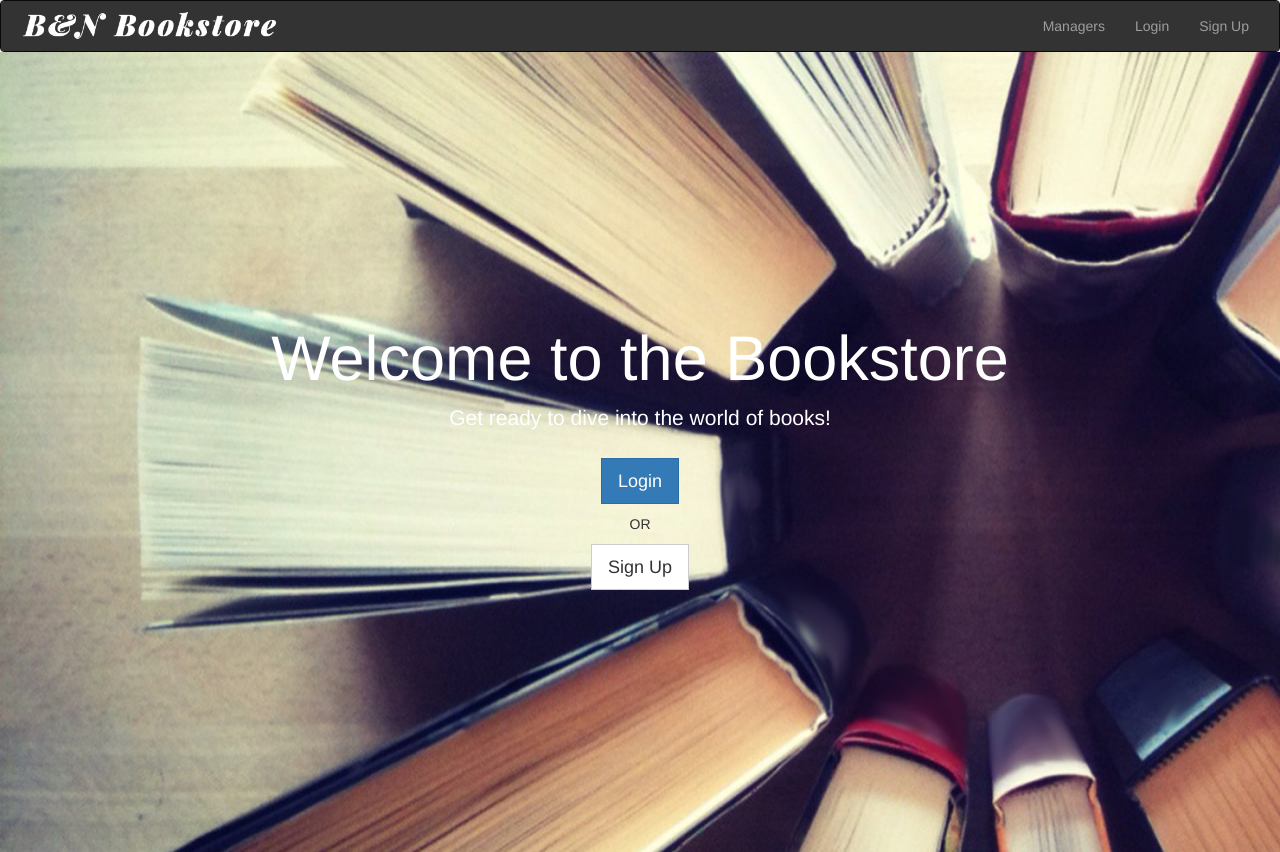
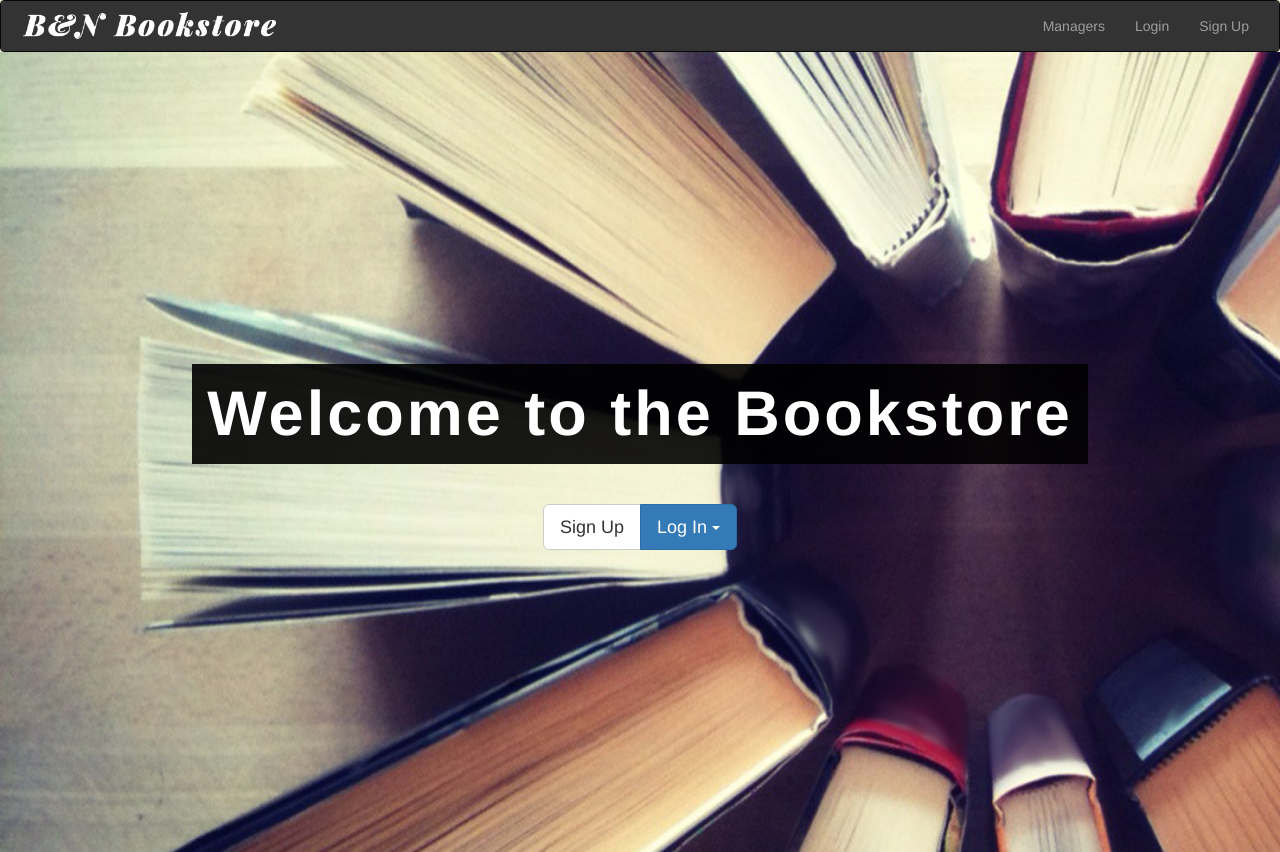
Before and after one commit to tjjjwxzq/50.008-Database-Project-2016, a Flask app: page / in a window 1280 px wide. Run offline with Flask 2, Linux system fonts and the light colour scheme; some libraries are stand-ins or nearby versions.

Commit message:
Merged (#29)
General UI

```diff
--- a/app/static/css/base.css
+++ b/app/static/css/base.css
@@ -1,4 +1,13 @@
 @import url('lib/bootstrap.min.css');
+
+body {
+  background-color: beige;
+}
+
+.container {
+  background-color: white;
+  min-height: 88vh;
+}
 
 header .navbar {
   margin-bottom: 0;
@@ -24,3 +33,8 @@ header .navbar {
   margin: 0 auto;
   margin-top: 10px;
 }
+
+.centralise {
+  display:flex;
+  justify-content:center;
+}
--- a/app/static/css/index.css
+++ b/app/static/css/index.css
@@ -12,8 +12,13 @@
   background-size: cover;
 }
 
-.jumbotron h1, p {
+.jumbotron h1 {
   color: #fff;
+  background: rgba(0,0,0,0.9);
+  padding:15px;
+  margin-bottom: 30px;
+  font-weight: bold;
+  letter-spacing:3px;
 }
 
 .jumbotron a {
@@ -39,6 +44,10 @@
   color: #000;
 }
 
+.home-page {
+  padding-top: 50px;
+}
+
 .home-page .glyphicon {
   font-size:40px;
 }
--- a/app/templates/customer/sign_up.html
+++ b/app/templates/customer/sign_up.html
@@ -4,10 +4,12 @@
 
 {% block content %}
 <div class="container">
-  <div class="row" style="display:flex;justify-content:center;">
+  <div class="row centralise">
     <div class="col-md-8 col-offset-2">
 
-      <h1 class="text-center">Customer Sign Up</h1>
+      <div class="row page-title">
+        <h1>Sign Up<span></span></h1>
+      </div>
 
       <form method="POST" action="{{ url_for('customer.sign_up') }}">
         {{ form.csrf_token }}
--- a/app/templates/pages/index.html
+++ b/app/templates/pages/index.html
@@ -11,7 +11,7 @@
       <h1 class="text-center">Welcome to the bookstore!<span></span></h1>
     </div>
 
-  	<div class="row home-page" style="padding-top:20px;">
+  	<div class="row home-page">
    	  <div class="col-md-2 col-md-offset-1 text-center action-1">
     		<div class="row"><a href="{{ url_for('my.get_account_information') }}"><span class="glyphicon glyphicon-user circle-icon" aria-hidden="true"></span></a>
     		</div>
@@ -49,32 +49,29 @@
   	</div>
   </div>
 {% elif store_manager_logged_in() %}
- <div class="jumbotron">
-    <div class="container">
-      <div class="row">
-        <div class="col-md-12">
-          <h1>Store Manager</h1>
+  <div class="container">
+    <div class="row page-title">
+      <h1 class="text-center">Store Manager<span></span></h1>
+    </div>
 
-          <div class="row">
-            <div class="col-md-4">
-              <a href="{{ url_for('store_manager.book_index') }}" class="thumbnail">
-                <p><strong>Browse Books</strong></p>
-              </a>
-            </div>
+    <div class="row home-page">
+      <div class="col-md-12">
+        <div class="col-md-4 text-center">
+          <div class="row"><a href="{{ url_for('store_manager.book_index') }}"><span class="glyphicon glyphicon-book circle-icon" aria-hidden="true"></span></a>
+          </div>
+          <div class="row"><a href="{{ url_for('store_manager.book_index') }}">Browse Books</a></div>
+        </div>
 
-            <div class="col-md-4">
-              <a href="{{ url_for('store_manager.new_book') }}" class="thumbnail">
-                <p><strong>New Book</strong></p>
-              </a>
-            </div>
+        <div class="col-md-4 text-center">
+          <div class="row"><a href="{{ url_for('store_manager.new_book') }}"><span class="glyphicon glyphicon-open circle-icon" aria-hidden="true"></span></a>
+          </div>
+          <div class="row"><a href="{{ url_for('store_manager.new_book') }}">New Book</a></div>
+        </div>
 
-            <div class="col-md-4">
-              <a href="{{ url_for('store_manager.statistics') }}" class="thumbnail">
-                <p><strong>Statistics</strong></p>
-              </a>
-            </div>
-
+        <div class="col-md-4 text-center">
+          <div class="row"><a href="{{ url_for('store_manager.statistics') }}"><span class="glyphicon glyphicon-th-list circle-icon" aria-hidden="true"></span></a>
           </div>
+          <div class="row"><a href="{{ url_for('store_manager.statistics') }}">Statistics</a></div>
         </div>
       </div>
     </div>
@@ -86,16 +83,26 @@
   }
 </style>
   <div class="jumbotron">
-    <div class="container">
-      <div class="row">
+    <div class="container-fluid">
+      <div class="row centralise">
         <div class="col-md-12">
           <h1>Welcome to the Bookstore</h1>
-          <p>Get ready to dive into the world of books!</p>
-          <a href="{{ url_for('customer.login') }}" class="btn btn-lg btn-primary">Login</a>
-          <br>
-          OR
-          <br>
-          <a href="{{ url_for('customer.sign_up') }}" class="btn btn-lg btn-default">Sign Up</a>
+
+           <div class="btn-group btn-group-lg" role="group" aria-label="...">
+              <a href="{{ url_for('customer.sign_up') }}" class="btn btn-default">Sign Up</a>
+
+              <div class="btn-group btn-group-lg" role="group">
+                <a class="btn btn-primary dropdown-toggle" data-toggle="dropdown" aria-haspopup="true" aria-expanded="false">
+                  Log In
+                  <span class="caret"></span>
+                </a>
+                <ul class="dropdown-menu">
+                  <li><a href="{{ url_for('customer.login') }}">Customer</a></li>
+                  <li><a href="{{ url_for('store_manager.login') }}">Manager</a></li>
+                </ul>
+              </div>
+            </div>
+
         </div>
       </div>
     </div>
--- a/app/templates/store_manager/book/index.html
+++ b/app/templates/store_manager/book/index.html
@@ -8,8 +8,9 @@
 <div class="container">
   <div class="row">
     <div class="col-md-12">
-
-      <h1>Book Index</h1>
+      <div class="row page-title">
+        <h1 class="text-center">Book Index<span></span></h1>
+      </div>
 
       <div class="row">
         {% for book in books %}
--- a/migrations/versions/220b3bd6a57c_.py
+++ b/migrations/versions/589ea7df97e4_.py
@@ -1,13 +1,13 @@
 """empty message
 
-Revision ID: 220b3bd6a57c
+Revision ID: 589ea7df97e4
 Revises: fc300210692f
-Create Date: 2016-12-05 11:04:04.079387
+Create Date: 2016-12-07 15:39:31.837866
 
 """
 
 # revision identifiers, used by Alembic.
-revision = '220b3bd6a57c'
+revision = '589ea7df97e4'
 down_revision = 'fc300210692f'
 
 from alembic import op
```
Also changed, not shown: app/templates/customer/login.html (+5 -3 lines), app/templates/store_manager/book/edit.html (+4 -3 lines), app/templates/store_manager/book/new.html (+4 -3 lines), app/templates/store_manager/login.html (+6 -4 lines), app/templates/store_manager/statistics/show.html (+5 -2 lines).
